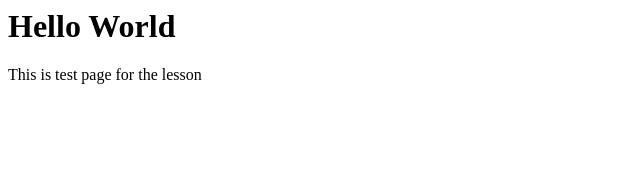
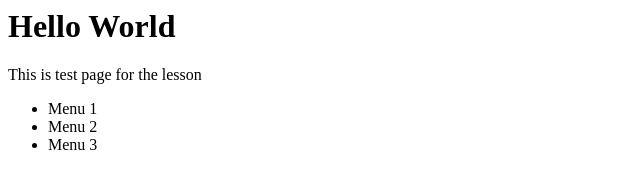
Before and after one commit to YuriyKonyukh/RSS-lessons, a plain HTML site: page index.html in a window 1280 px wide. Shown: the whole page, without its empty margins (0-640 px from the left). Drawn offline with Linux system fonts and the light colour scheme.

Commit message:
update: add list in index.html

```diff
--- a/index.html
+++ b/index.html
@@ -1,2 +1,8 @@
 <h1>Hello World</h1>
 <p>This is test page for the lesson</p>
+
+<ul>
+    <li>Menu 1</li>
+    <li>Menu 2</li>
+    <li>Menu 3</li>
+</ul>
```
